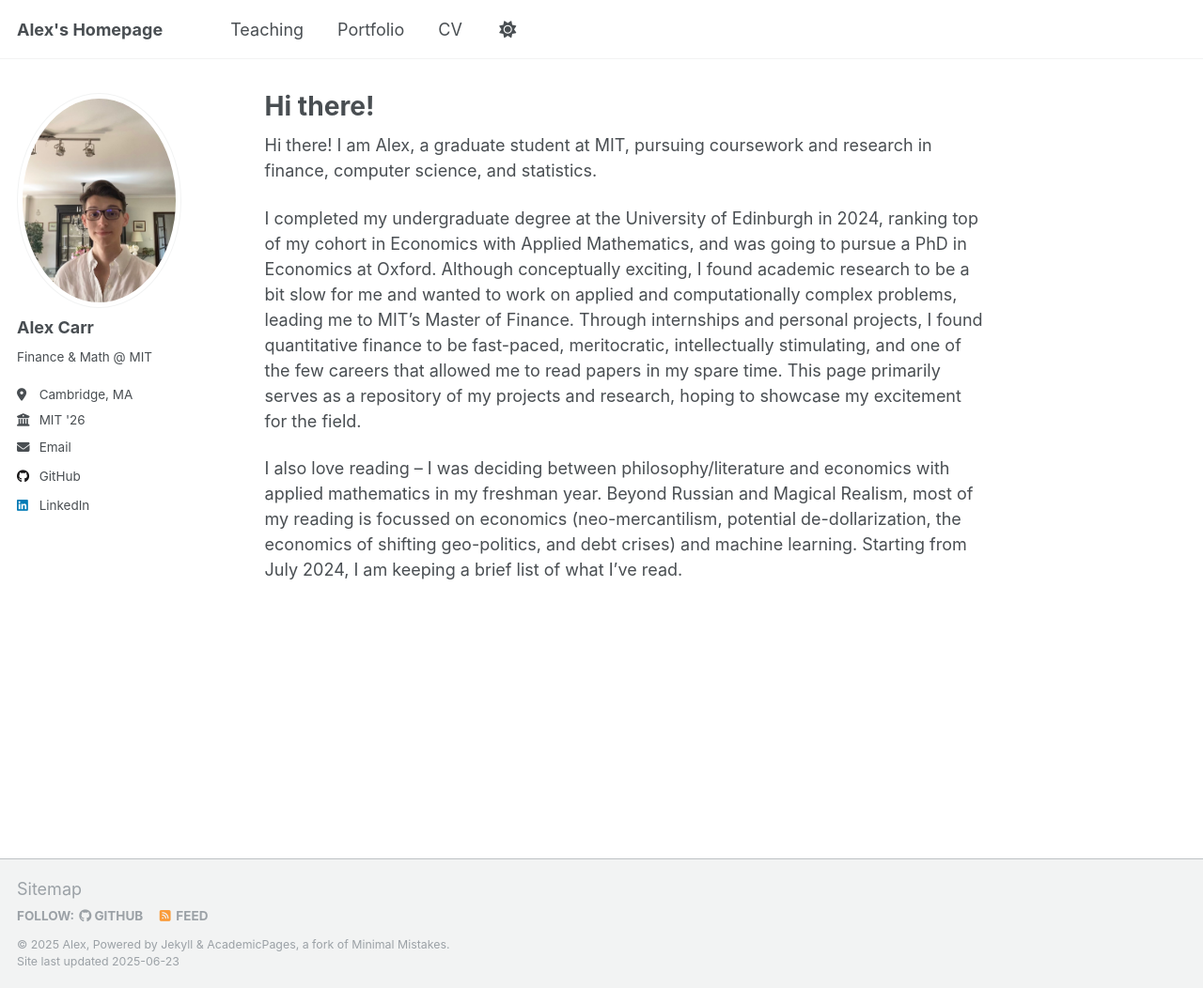
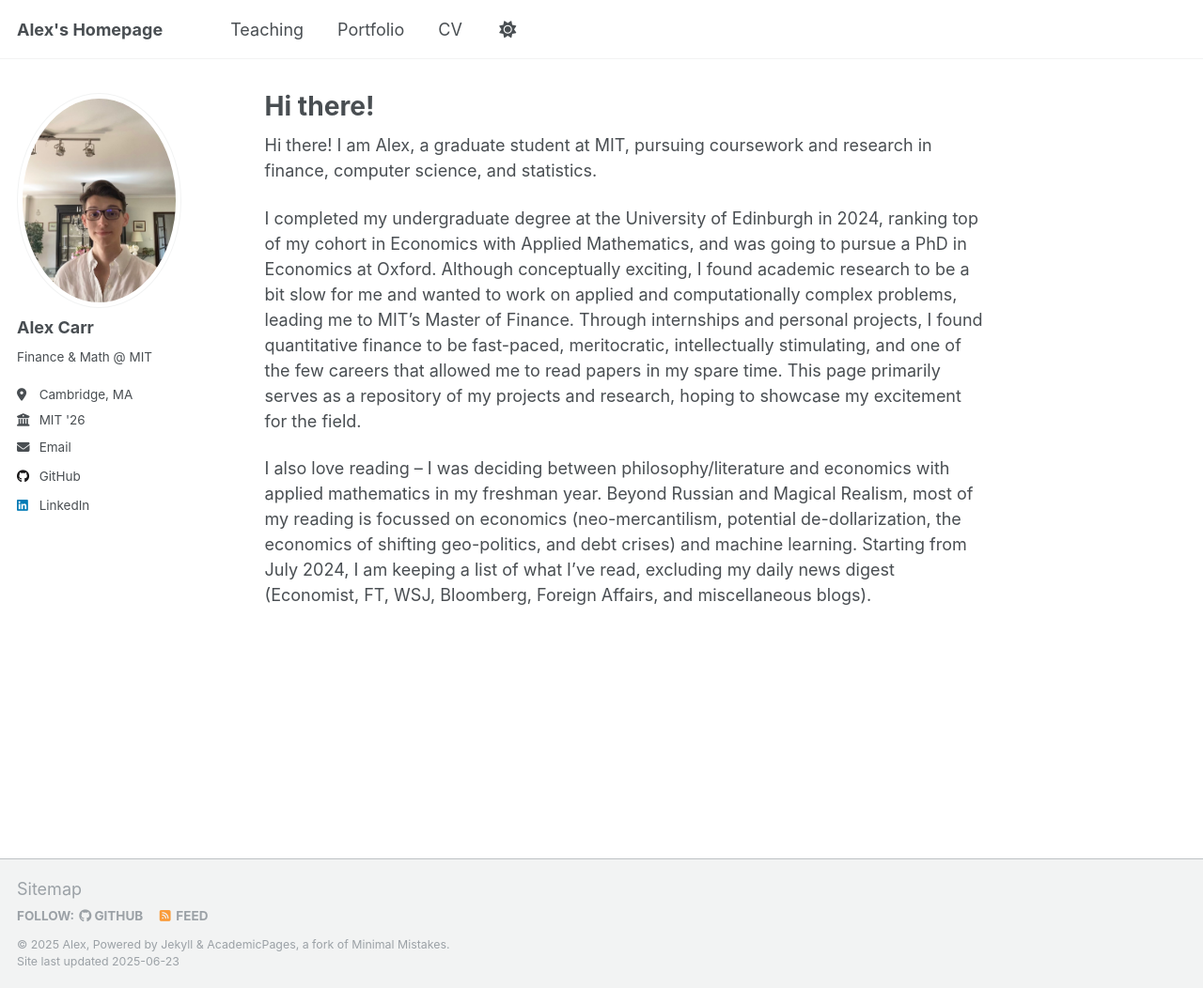
Before and after one commit to AlexandrCarr/AlexandrCarr.github.io, a Jekyll site: the page built from _pages/about.md, in a window 1280 px wide and 1052 px high. Shown: the whole window at 94% size. Built offline with Jekyll 4.4.1, drawn with Linux system fonts in a browser that asks for light colours.

Commit message:
Update about.md

```diff
--- a/_pages/about.md
+++ b/_pages/about.md
@@ -11,4 +11,4 @@ Hi there! I am Alex, a graduate student at MIT, pursuing coursework and research
 
 I completed my undergraduate degree at the University of Edinburgh in 2024, ranking top of my cohort in Economics with Applied Mathematics, and was going to pursue a PhD in Economics at Oxford. Although conceptually exciting, I found academic research to be a bit slow for me and wanted to work on applied and computationally complex problems, leading me to MIT's Master of Finance. Through internships and personal projects, I found quantitative finance to be fast-paced, meritocratic, intellectually stimulating, and one of the few careers that allowed me to read papers in my spare time. This page primarily serves as a repository of my projects and research, hoping to showcase my excitement for the field.
 
-I also love reading – I was deciding between philosophy/literature and economics with applied mathematics in my freshman year. Beyond Russian and Magical Realism, most of my reading is focussed on economics (neo-mercantilism, potential de-dollarization, the economics of shifting geo-politics, and debt crises) and machine learning. Starting from July 2024, I am keeping a brief list of what I've read.
+I also love reading – I was deciding between philosophy/literature and economics with applied mathematics in my freshman year. Beyond Russian and Magical Realism, most of my reading is focussed on economics (neo-mercantilism, potential de-dollarization, the economics of shifting geo-politics, and debt crises) and machine learning. Starting from July 2024, I am keeping a list of what I've read, excluding my daily news digest (Economist, FT, WSJ, Bloomberg, Foreign Affairs, and miscellaneous blogs).
```
